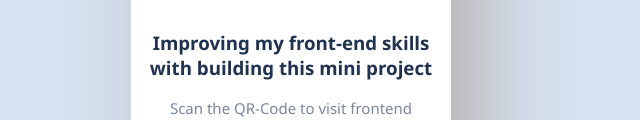
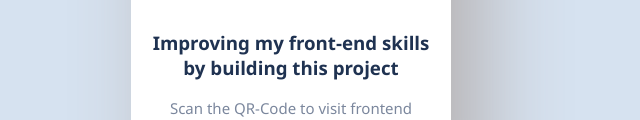
Before and after one commit to ARSHAD023/qr, a plain HTML site: page index.html in a window 1280 px wide. Shown: the part 458-578 px from the top of the page, without its empty margins (349-989 px from the left). Drawn offline with Linux system fonts and the light colour scheme.

Commit message:
Update index.html

```diff
--- a/index.html
+++ b/index.html
@@ -73,7 +73,7 @@
     <div class="box">
       <img class="qr-code" src="images\image-qr-code.png" alt="image crash">
       <div class="text-are">
-        <h3>Improving my front-end skills with building this mini project</h3>
+        <h3>Improving my front-end skills by building this project</h3>
         <p>Scan the QR-Code to visit frontend Mentor and take your coding skills to next level.</p>
       </div>
     </div>
```
